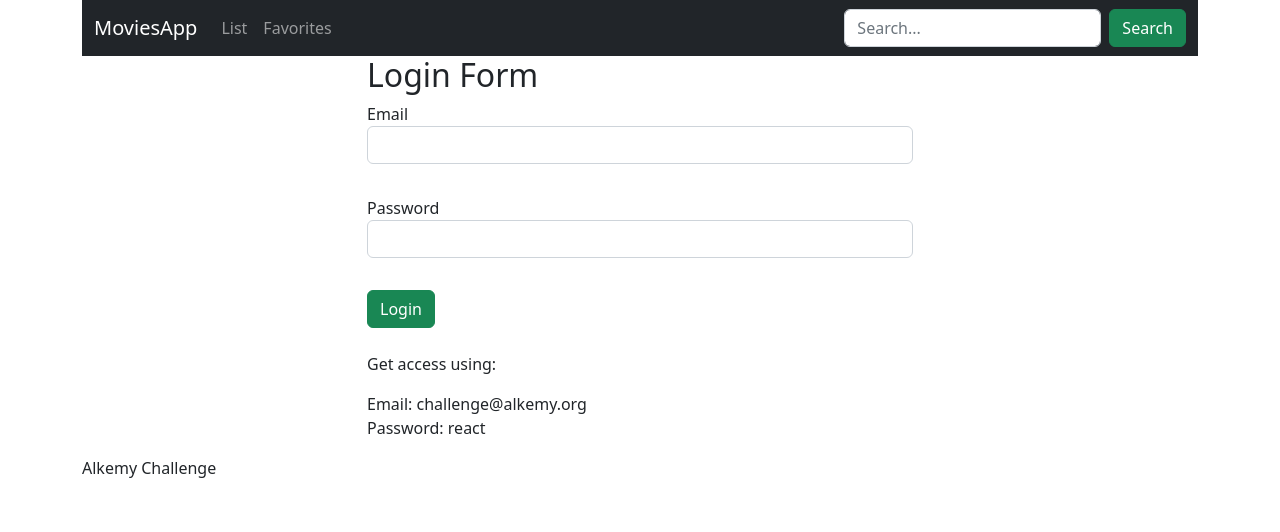
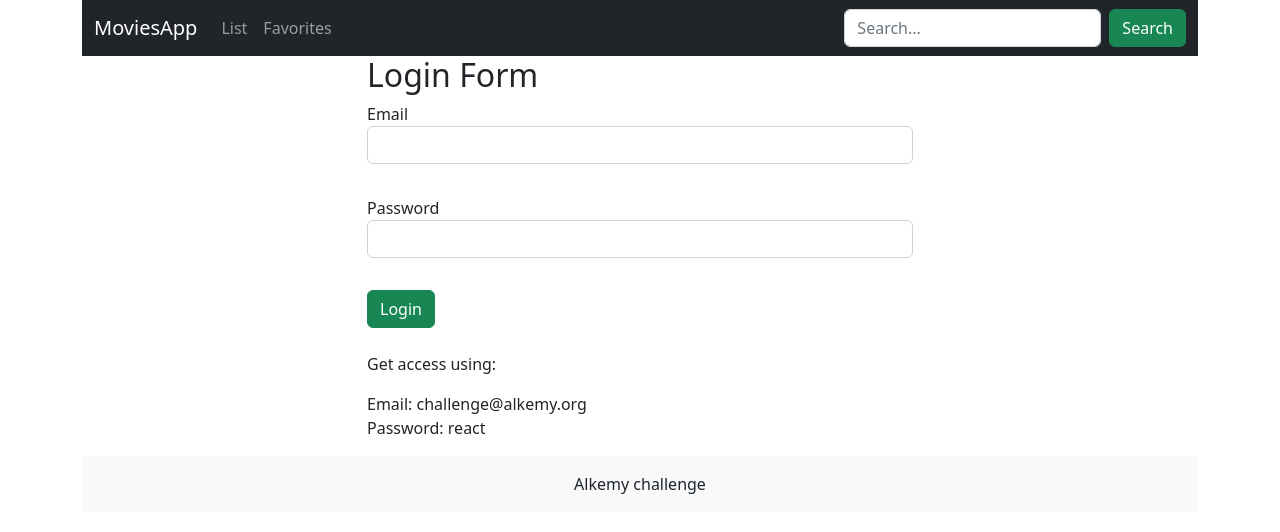
Before and after one commit to ElDev1/movie-app, a React (Create React App) app: page / in a window 1280 px wide. Shown: the top 532 px of the page. Built offline with nearby package versions, Linux system fonts and the light colour scheme.

Commit message:
update fix to deploy

```diff
--- a/public/index.html
+++ b/public/index.html
@@ -15,7 +15,7 @@
       user's mobile device or desktop. See https://developers.google.com/web/fundamentals/web-app-manifest/
     -->
     <link rel="manifest" href="%PUBLIC_URL%/manifest.json" />
-    <title>React App</title>
+    <title>Movies challenge</title>
   </head>
   <body>
     <noscript>You need to enable JavaScript to run this app.</noscript>
--- a/src/components/Footer.js
+++ b/src/components/Footer.js
@@ -1,8 +1,10 @@
 
 const Footer = () => {
   return (
-    <footer className="d-flex align-items-end">
-        <p>Alkemy Challenge</p>
+    <footer className="bg-light text-center text-lg-start">
+      <div className="text-center p-3">
+        Alkemy challenge
+      </div>
     </footer>
   )
 }
--- a/src/components/Login.js
+++ b/src/components/Login.js
@@ -39,8 +39,8 @@ const Login = () => {
       .post('http://challenge-react.alkemy.org', {email, password})
       .then(res => {
           console.log(res.data)
-          const token = "eyJhbGciOiJIUzI1NiIsInR5cCI6IkpXVCJ9.eyJzdWIiOiIxM…AyMn0.ilhFPrG0y7olRHifbjvcMOlH7q2YwlegT0f4aSbryBE"
-          sessionStorage.setItem('token', token)
+          const hardCodeToken = "eyJhbGciOiJIUzI1NiIsInR5cCI6IkpXVCJ9.eyJzdWIiOiIxM…AyMn0.ilhFPrG0y7olRHifbjvcMOlH7q2YwlegT0f4aSbryBE"
+          sessionStorage.setItem('token', hardCodeToken)
           history('/list')
       })
   }
```
